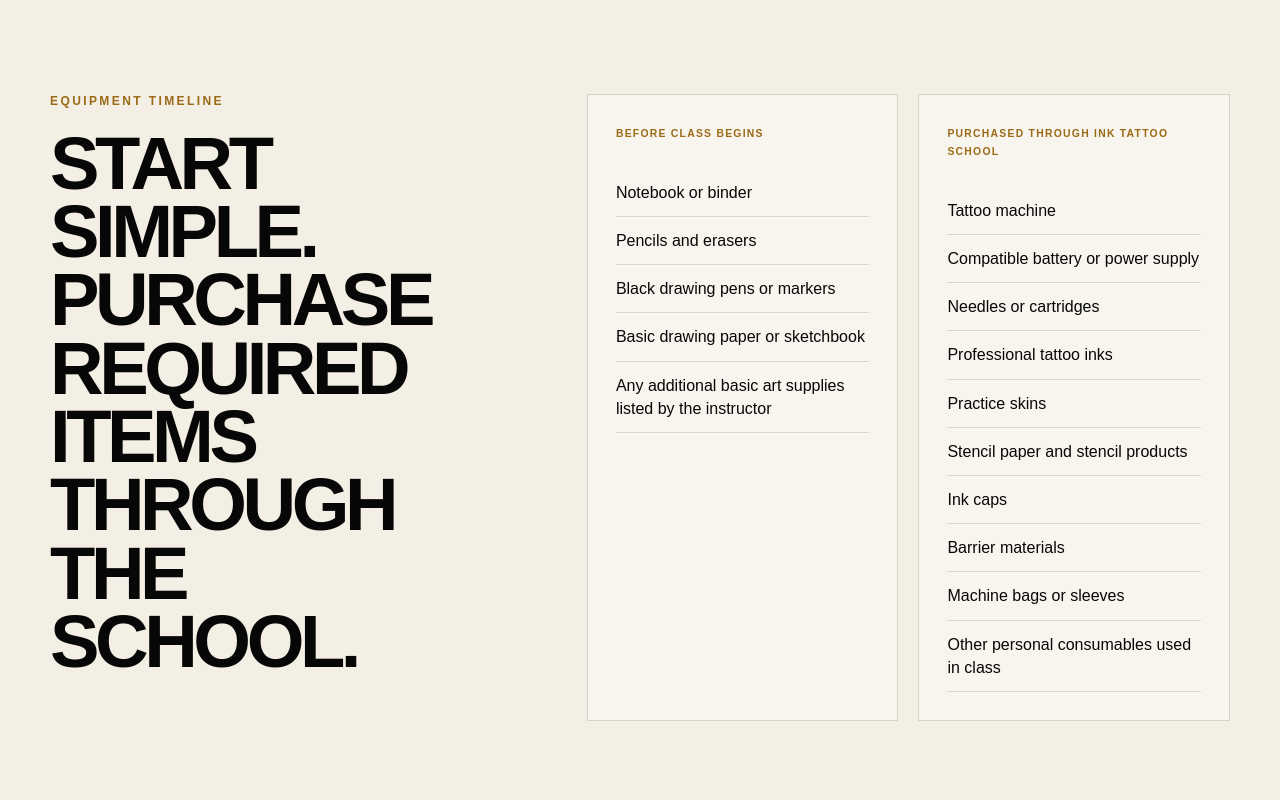
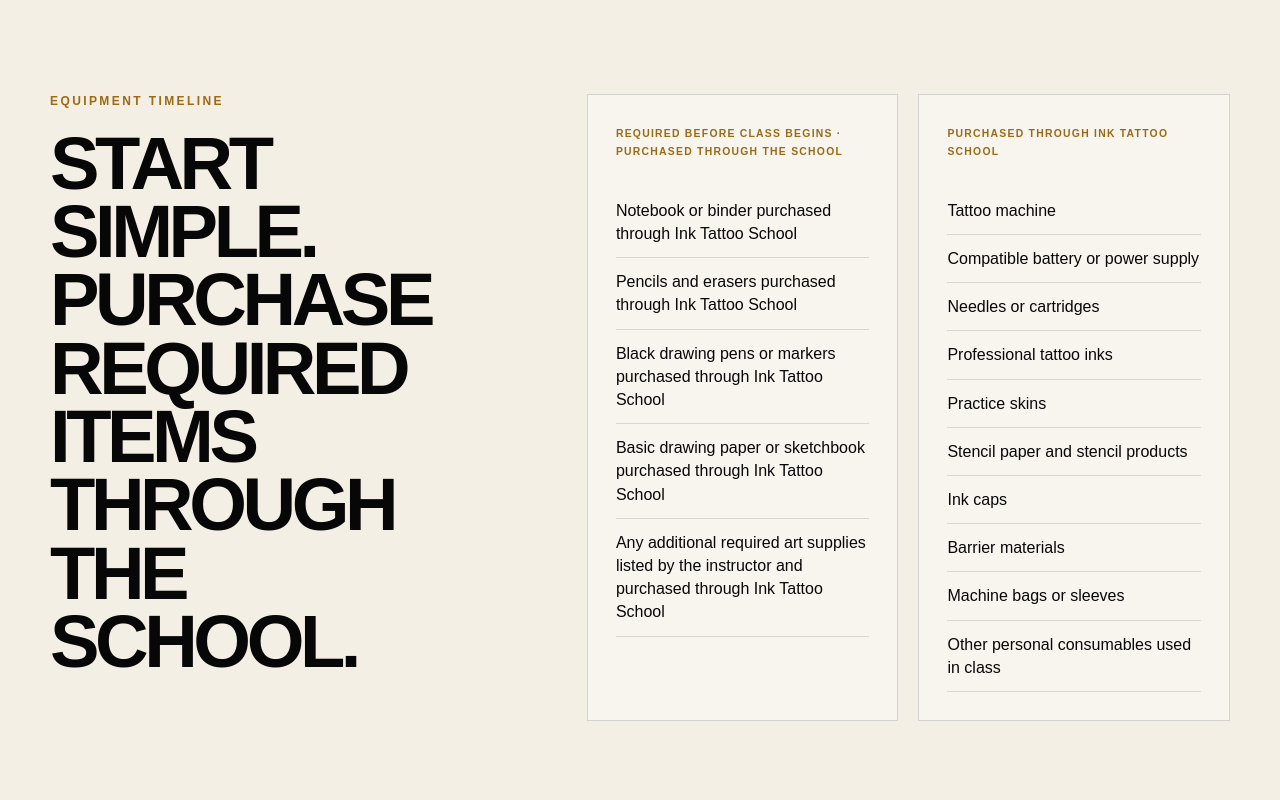
Before and after one commit to Adhco0543/tattoo_ink_school, a Next.js app: page /tuition in a window 1280 px wide. Shown: the part 1460-2260 px from the top of the page. Built offline with nearby package versions, Linux system fonts and the light colour scheme; no server answers.

Commit message:
Clarify all required supplies are school purchases

```diff
--- a/app/tuition/page.tsx
+++ b/app/tuition/page.tsx
@@ -10,11 +10,11 @@ export const metadata: Metadata = {
 };
 
 const beforeClass = [
-  "Notebook or binder",
-  "Pencils and erasers",
-  "Black drawing pens or markers",
-  "Basic drawing paper or sketchbook",
-  "Any additional basic art supplies listed by the instructor",
+  "Notebook or binder purchased through Ink Tattoo School",
+  "Pencils and erasers purchased through Ink Tattoo School",
+  "Black drawing pens or markers purchased through Ink Tattoo School",
+  "Basic drawing paper or sketchbook purchased through Ink Tattoo School",
+  "Any additional required art supplies listed by the instructor and purchased through Ink Tattoo School",
 ];
 
 const laterEquipment = [
@@ -87,7 +87,7 @@ export default function TuitionPage() {
 
           <div className="equipment-columns">
             <article>
-              <span className="equipment-phase">Before class begins</span>
+              <span className="equipment-phase">Required before class begins · purchased through the school</span>
               <ul>
                 {beforeClass.map((item) => <li key={item}>{item}</li>)}
               </ul>
```
